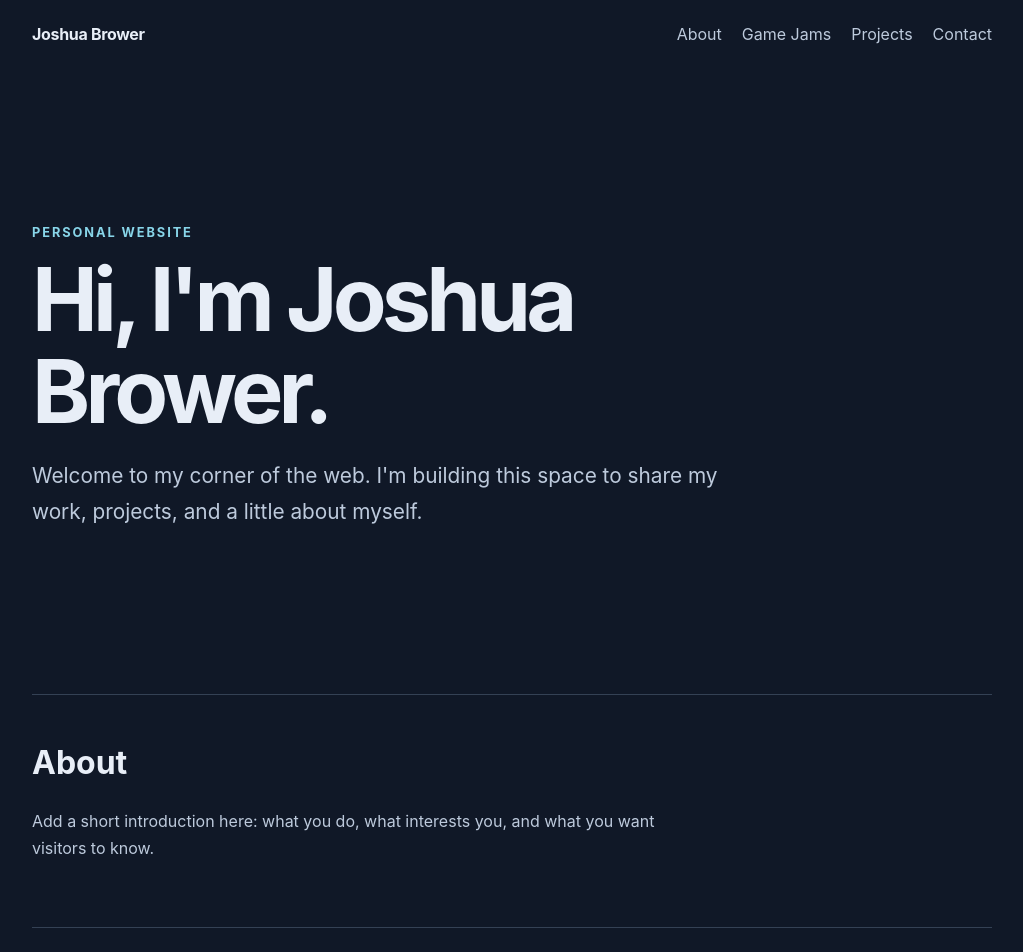
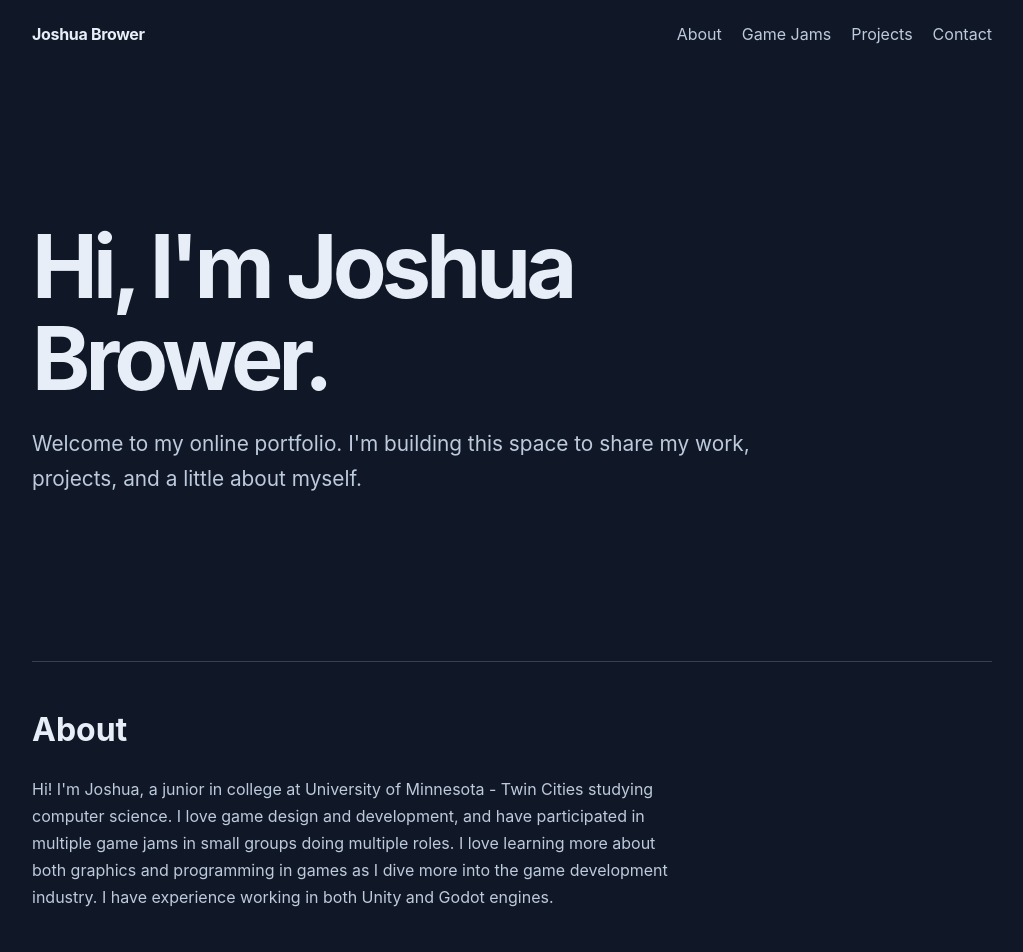
Before and after one commit to SionThePeon/JoshuaBrower-website, a React (Vite) app: page / in a window 1280 px wide. Shown: the top 952 px of the page, without its empty margins (128-1151 px from the left). Built offline with nearby package versions, Linux system fonts and the light colour scheme.

Commit message:
aboutText

```diff
--- a/src/App.jsx
+++ b/src/App.jsx
@@ -55,17 +55,21 @@ export default function App() {
       <Header />
       <main id="main-content">
         <section className="hero" aria-labelledby="hero-title">
-          <p className="eyebrow">Personal website</p>
           <h1 id="hero-title">Hi, I'm Joshua Brower.</h1>
           <p className="intro">
-            Welcome to my corner of the web. I'm building this space to share my work,
+            Welcome to my online portfolio. I'm building this space to share my work,
             projects, and a little about myself.
           </p>
         </section>
 
         <section className="section" id="about" aria-labelledby="about-title">
           <h2 id="about-title">About</h2>
-          <p>Add a short introduction here: what you do, what interests you, and what you want visitors to know.</p>
+          <p>
+            Hi! I'm Joshua, a junior in college at University of Minnesota - Twin Cities studying computer science.
+            I love game design and development, and have participated in multiple game jams in small groups doing multiple roles.
+            I love learning more about both graphics and programming in games as I dive more into the game development industry.
+            I have experience working in both Unity and Godot engines.
+          </p>
         </section>
 
         <section className="section" id="games" aria-labelledby="games-title">
```
